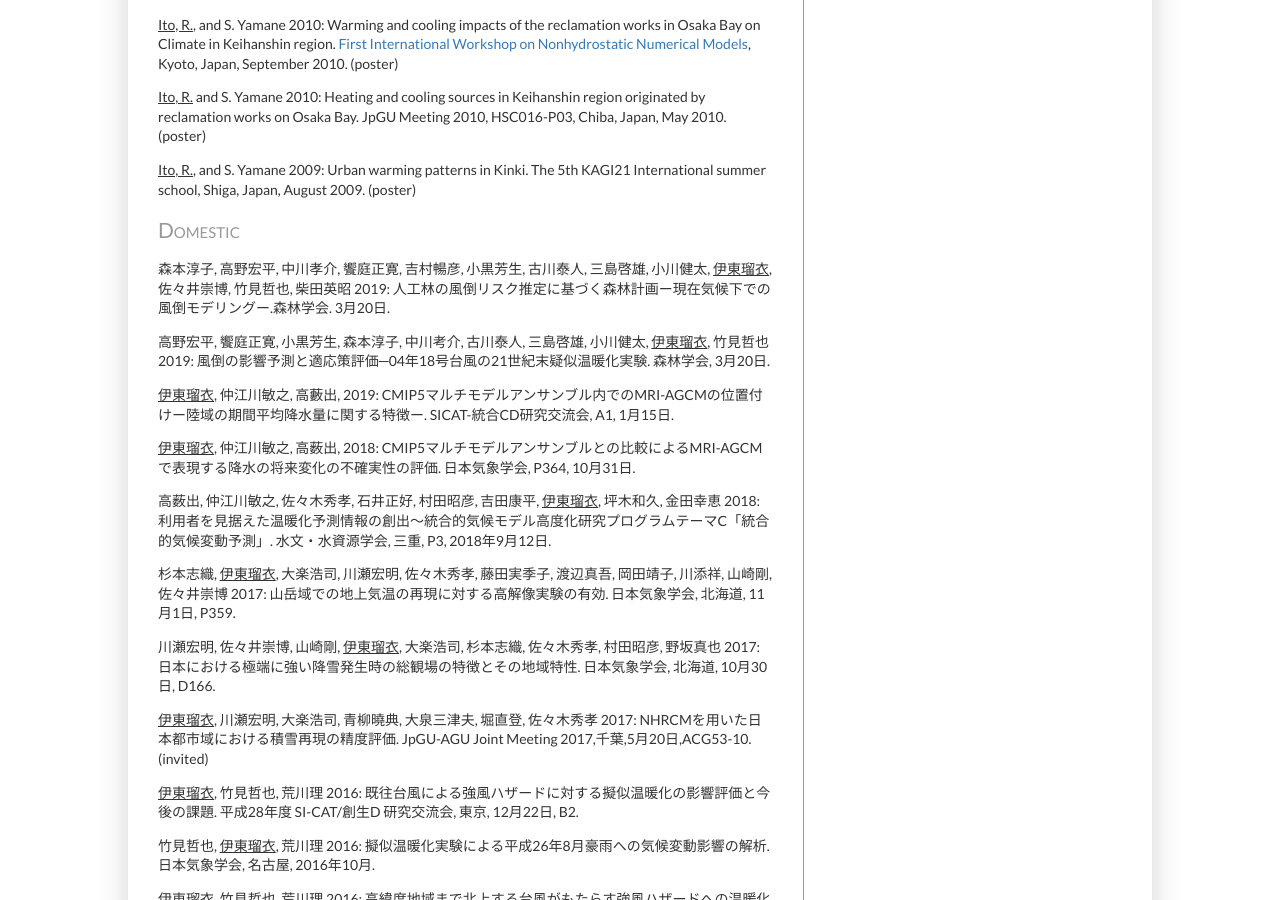
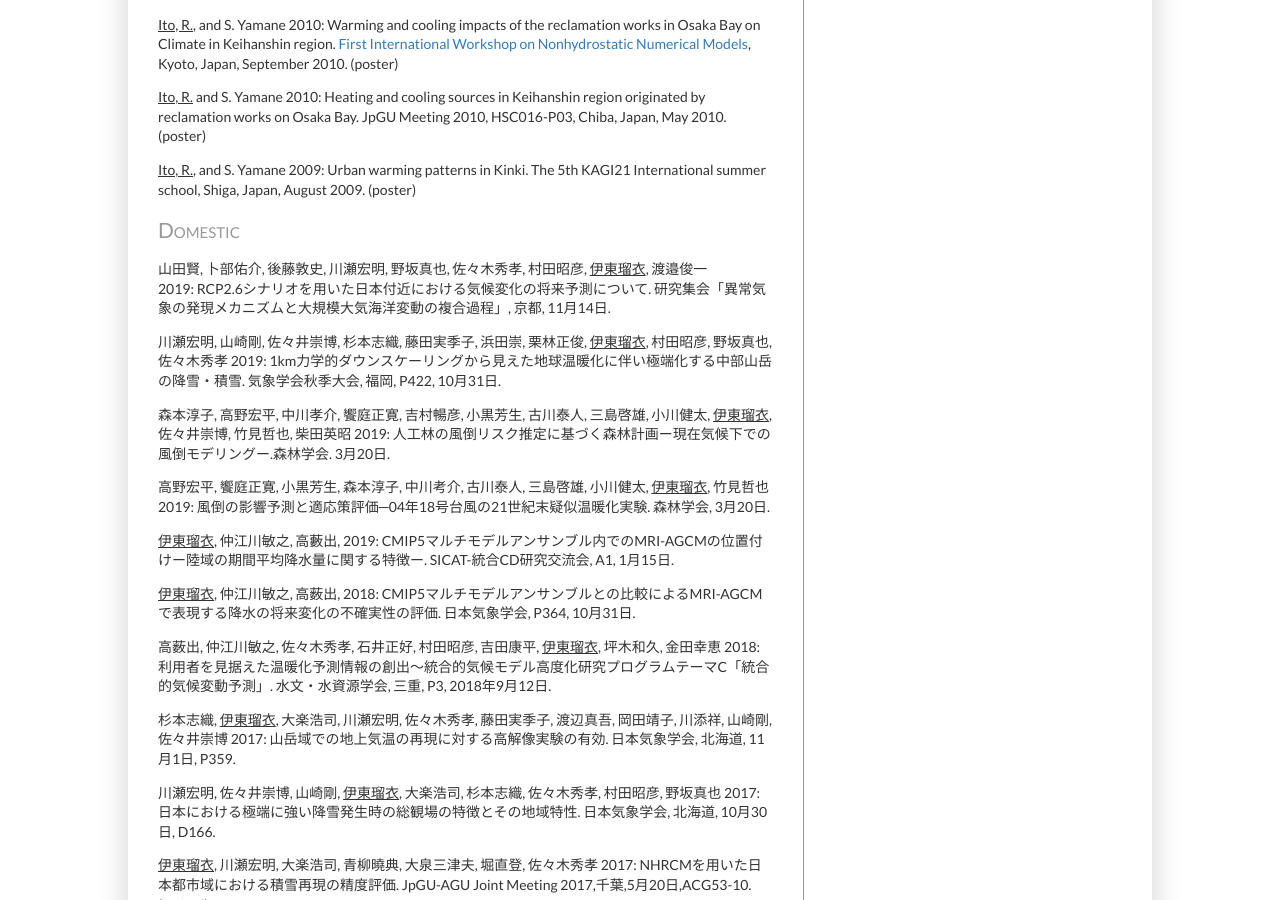
Before and after one commit to rui-climbiz/rui-climbiz.github.io, a Jekyll site: the page built from publications.html, in a window 1280 px wide and 900 px high, scrolled down 3599 px. Built offline with Jekyll 4.4.1, drawn with Linux system fonts in a browser that asks for light colours; some of the changed text lies outside the part shown.

Commit message:
Update publications.html

```diff
--- a/publications.html
+++ b/publications.html
@@ -58,6 +58,8 @@
 <p><u>Ito, R.</u> and S. Yamane 2010: Heating and cooling sources in Keihanshin region originated by reclamation works on Osaka Bay. JpGU Meeting 2010, HSC016-P03, Chiba, Japan, May 2010. (poster)</p>
 <p><u>Ito, R.</u>, and S. Yamane 2009: Urban warming patterns in Kinki. The 5th KAGI21 International summer school, Shiga, Japan, August 2009. (poster)</p>
 <h2>Domestic</h2>
+<p>山田賢, 卜部佑介, 後藤敦史, 川瀬宏明, 野坂真也, 佐々木秀孝, 村田昭彦, <u>伊東瑠衣</u>, 渡邉俊一 2019: RCP2.6シナリオを用いた日本付近における気候変化の将来予測について. 研究集会「異常気象の発現メカニズムと大規模大気海洋変動の複合過程」, 京都, 11月14日. </p>
+<p>川瀬宏明, 山崎剛, 佐々井崇博, 杉本志織, 藤田実季子, 浜田崇, 栗林正俊, <u>伊東瑠衣</u>, 村田昭彦, 野坂真也, 佐々木秀孝 2019: 1km力学的ダウンスケーリングから見えた地球温暖化に伴い極端化する中部山岳の降雪・積雪. 気象学会秋季大会, 福岡, P422, 10月31日.</p>
 <p>森本淳子, 高野宏平, 中川孝介, 饗庭正寛, 吉村暢彦, 小黒芳生, 古川泰人, 三島啓雄, 小川健太, <u>伊東瑠衣</u>, 佐々井崇博, 竹見哲也, 柴田英昭 2019: 人工林の風倒リスク推定に基づく森林計画ー現在気候下での風倒モデリングー.森林学会. 3月20日.</p>
 <p>高野宏平, 饗庭正寛, 小黒芳生, 森本淳子, 中川考介, 古川泰人, 三島啓雄, 小川健太, <u>伊東瑠衣</u>, 竹見哲也 2019: 風倒の影響予測と適応策評価─04年18号台風の21世紀末疑似温暖化実験. 森林学会, 3月20日.</p>
 <p><u>伊東瑠衣</u>, 仲江川敏之, 高藪出, 2019: CMIP5マルチモデルアンサンブル内でのMRI-AGCMの位置付けー陸域の期間平均降水量に関する特徴ー. SICAT-統合CD研究交流会, A1, 1月15日.</p>
@@ -82,10 +84,11 @@
 <p><u>伊東瑠衣</u>, 山根省三, 里村雄彦 2011: 大阪湾の埋立が京阪神地域の気候へ及ぼす影響. 日本ヒートアイランド学会, 筑波, 2011年7月. (poster)</p>
 <p><u>伊東瑠衣</u>, 山根省三 2009: 大阪湾の改変が及ぼす阪神地域の気候への影響. 日本気象学会秋季大会, 福岡, 2009年11月. (poster)</p>
 <h1>Jornal refree</h1>
-Environment, Systems and Decisions <br />
 Journal of Meteorological Society of Japan <br />
 SOLA <br />
+Environment, Systems and Decisions <br />
 <h1>Others</h1>
+<p>講師派遣 JICAプログラム「アフリカの若者のための産業人材育成イニシアティブ（ABEイニシアティブ）「修士課程およびインターンシッププログラム」」2/22-2/24, 同志社大学.</p>
 <p>Giving a talk as an academic visitor <br />
 Comparison of urban climate between inland city and basin city using ideal experiments, UrbanMet meeting, Reading, United Kingdom, 4 Nov 2013. </p>
 <p>Giving a talk as an academic visitor  <br />
```
